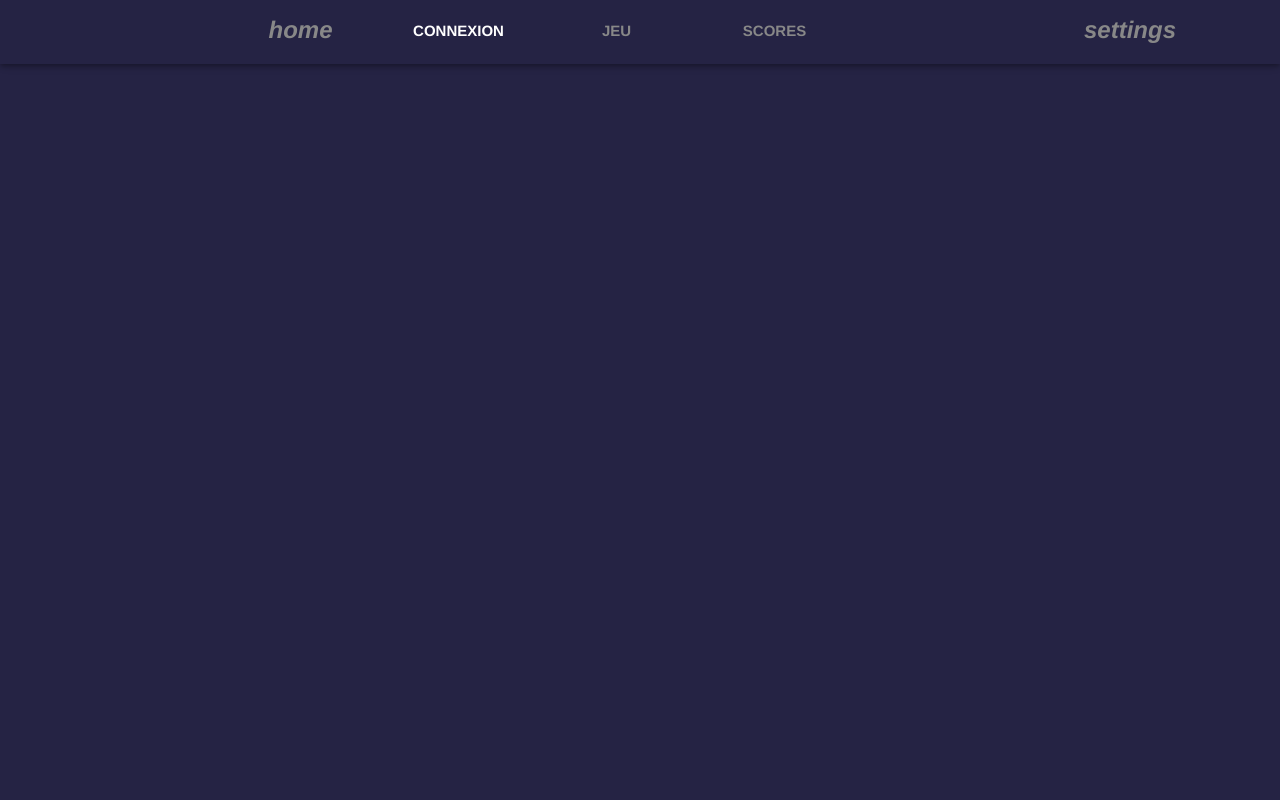
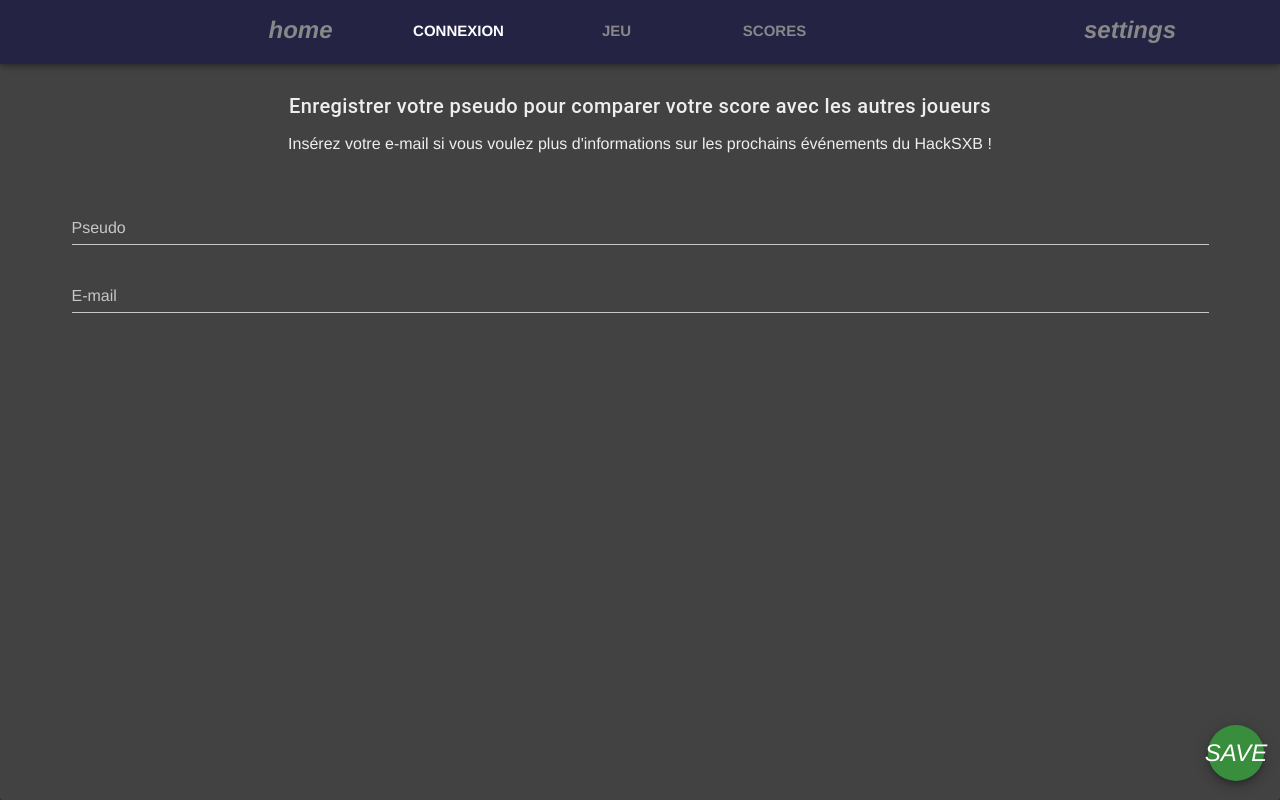
Before and after one commit to AlsaceDigitale/romal-frontend, a Vue app: page /#/login in a window 1280 px wide. Built offline with nearby package versions, Linux system fonts and the light colour scheme.

Commit message:
Add login screen

```diff
--- a/src/views/Login.vue
+++ b/src/views/Login.vue
@@ -1,12 +1,87 @@
 <template>
   <div class="login">
+
+    <v-card style="position: absolute; top:0; bottom: 0; left: 0; right: 0;">
+      <v-card-text style="position: absolute; bottom: 15px; right: 0;">
+        <v-btn
+          absolute
+          dark
+          fab
+          top
+          right
+          color="green darken-2"
+          @click="save"
+        >
+          <v-icon>save</v-icon>
+        </v-btn>
+      </v-card-text>
+    </v-card>
+
+    <v-container>
+      <v-layout row>
+        <v-flex xs12 style="z-index: 0;" pt-3 pb-4>
+          <p class="title">Enregistrer votre pseudo pour comparer votre score avec les autres joueurs</p>
+          <p class="subheading">Insérez votre e-mail si vous voulez plus d'informations sur les prochains événements du HackSXB !</p>
+        </v-flex>
+      </v-layout>
+
+      <v-layout row>
+        <v-flex xs12>
+          <v-form v-model="valid">
+            <v-text-field
+              v-model="pseudo"
+              :rules="pseudoRules"
+              label="Pseudo"
+              required
+            ></v-text-field>
+            <v-text-field
+              v-model="email"
+              :rules="emailRules"
+              label="E-mail"
+            ></v-text-field>
+          </v-form>
+        </v-flex>
+      </v-layout>
+    </v-container>
+
   </div>
 </template>
 
 <script>
+const emailRegex = /(?:[a-z0-9!#$%&'*+/=?^_`{|}~-]+(?:\.[a-z0-9!#$%&'*+/=?^_`{|}~-]+)*|"(?:[\x01-\x08\x0b\x0c\x0e-\x1f\x21\x23-\x5b\x5d-\x7f]|\\[\x01-\x09\x0b\x0c\x0e-\x7f])*")@(?:(?:[a-z0-9](?:[a-z0-9-]*[a-z0-9])?\.)+[a-z0-9](?:[a-z0-9-]*[a-z0-9])?|\[(?:(?:25[0-5]|2[0-4][0-9]|[01]?[0-9][0-9]?)\.){3}(?:25[0-5]|2[0-4][0-9]|[01]?[0-9][0-9]?|[a-z0-9-]*[a-z0-9]:(?:[\x01-\x08\x0b\x0c\x0e-\x1f\x21-\x5a\x53-\x7f]|\\[\x01-\x09\x0b\x0c\x0e-\x7f])+)\])/;
 export default {
   name: 'login',
-  components: {
+  mounted() {
+    if (this.$store.state.pseudo !== null) {
+      this.pseudo = this.$store.state.pseudo;
+      this.email = this.$store.state.emaim;
+    } else if (localStorage.getItem('pseudo')) {
+      this.pseudo = localStorage.getItem('pseudo') || '';
+      this.email = localStorage.getItem('email') || '';
+    }
   },
+
+  data: () => ({
+    valid: false,
+    pseudo: '',
+    pseudoRules: [
+      v => !!v || 'Pseudo requis',
+      v => v.length <= 16 || 'Moins de 16 caractères'
+    ],
+    email: '',
+    emailRules: [
+      v => v.length === 0 || emailRegex.test(v) || 'E-mail invalide'
+    ]
+  }),
+  methods: {
+    save() {
+      if(!this.valid) return;
+      localStorage.setItem('pseudo', this.pseudo);
+      localStorage.setItem('email', this.email);
+
+      this.$store.state.pseudo = this.pseudo;
+      this.$store.state.email = this.email;
+    }
+  }
 };
 </script>
--- a/src/vuexStore.js
+++ b/src/vuexStore.js
@@ -2,6 +2,8 @@ export default {
   state: {
     cameraIds: [],
     cameraId: null,
+    pseudo: null,
+    email: null,
   },
   mutations: {
     setCameraIds(state, cameraIds) {
```
